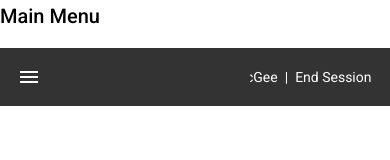
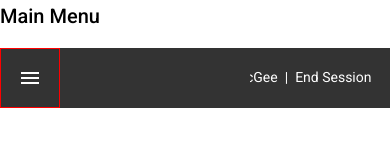
Before and after one commit to lisacopeland/sign-app, an Angular app: page / in a window 390 px wide. Shown: the top 160 px of the page. Built offline with nearby package versions, Linux system fonts and the light colour scheme; what angular2-signaturepad would draw is missing.

Commit message:
Added styling

```diff
--- a/src/app/menu/menu.component.html
+++ b/src/app/menu/menu.component.html
@@ -1,6 +1,6 @@
     <div #menucomponent class="menu-row">
       <input #menubtn class="menu-btn" type="checkbox" id="menu-btn" />
-      <label class="menu-icon" for="menu-btn"><span class="navicon"></span></label>
+      <label #menulbl class="menu-icon" for="menu-btn"><span class="navicon"></span></label>
       <ul #menucard class="menu">
         <li *ngFor="let item of menu">
           <a (click)="onMenuChoice(item)">
--- a/src/app/menu/menu.component.scss
+++ b/src/app/menu/menu.component.scss
@@ -85,6 +85,7 @@
   }
 
 .menu-row .menu-icon {
+    border: 1px solid red;
     cursor: pointer;
     display: inline-block;
     z-index: 99;
--- a/src/app/menu/menu.component.ts
+++ b/src/app/menu/menu.component.ts
@@ -11,22 +11,28 @@ export class MenuComponent implements OnInit {
   @Output() endSession = new EventEmitter();
   @Output() menuChoice = new EventEmitter();
   @ViewChild('menubtn', { static: true }) menuBtn: ElementRef;
+  @ViewChild('menulbl', { static: true }) menuLbl: ElementRef;
   @ViewChild('menucard', { static: true }) menucard: ElementRef;
   constructor(private renderer: Renderer2) {
 
     this.renderer.listen('window', 'click', (e: Event) => {
+      console.log('got an event', e);
       const menuOpen = this.menuBtn.nativeElement.checked;
       if (!menuOpen) {
+        console.log('the menu is not open');
         return
       }
       if ((<HTMLElement>e.target).matches('a')) {
           console.log('a choice was made!');
           this.menuBtn.nativeElement.click();
+          return
       }
 
-      if (e.target === this.menuBtn.nativeElement) {
+      if ((e.target === this.menuLbl.nativeElement) || (e.target === this.menuBtn.nativeElement))  {
         // I don't need to do anything, the css will take care of it
         console.log('the target was the button!');
+        // this.menuBtn.nativeElement.click();
+        return;
       }
 
       if (!this.menucard.nativeElement.contains(e.target)) {
```
